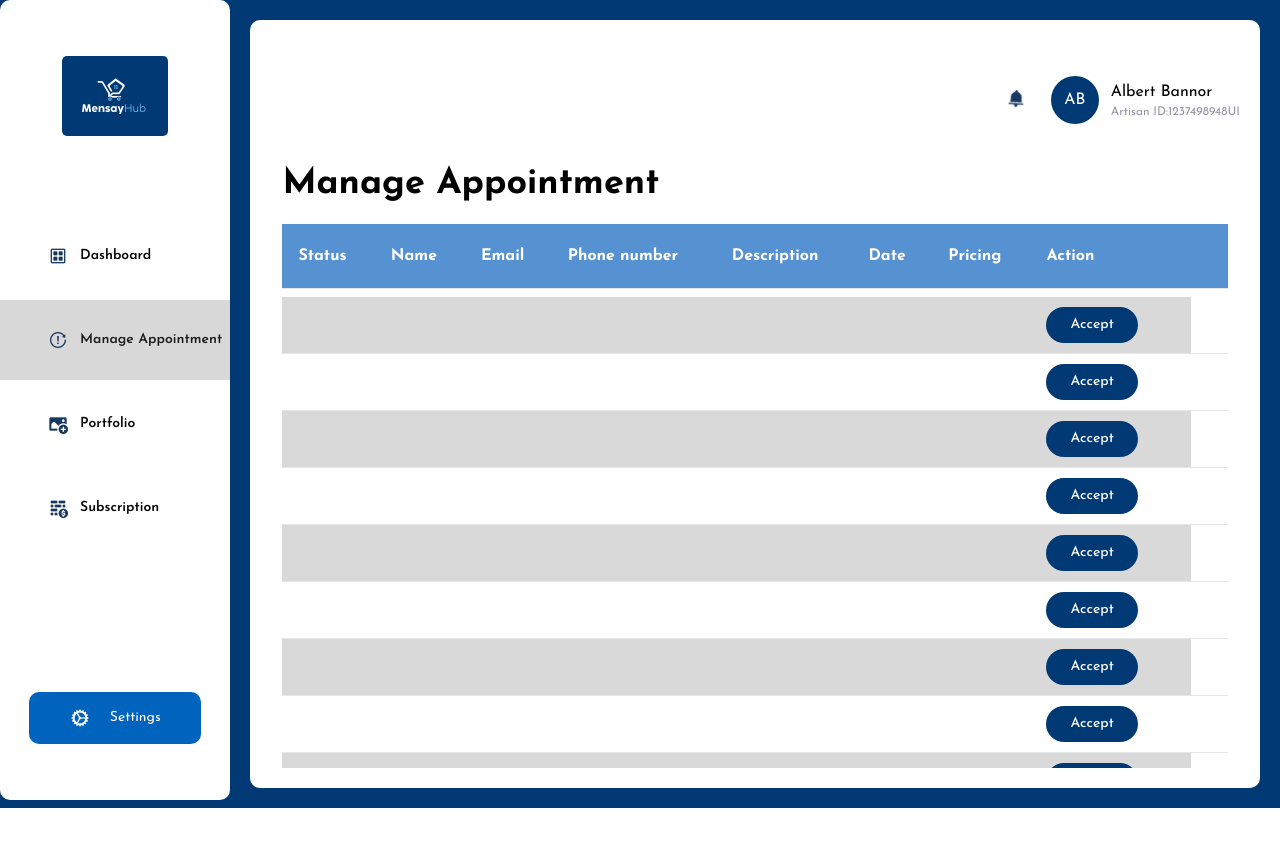
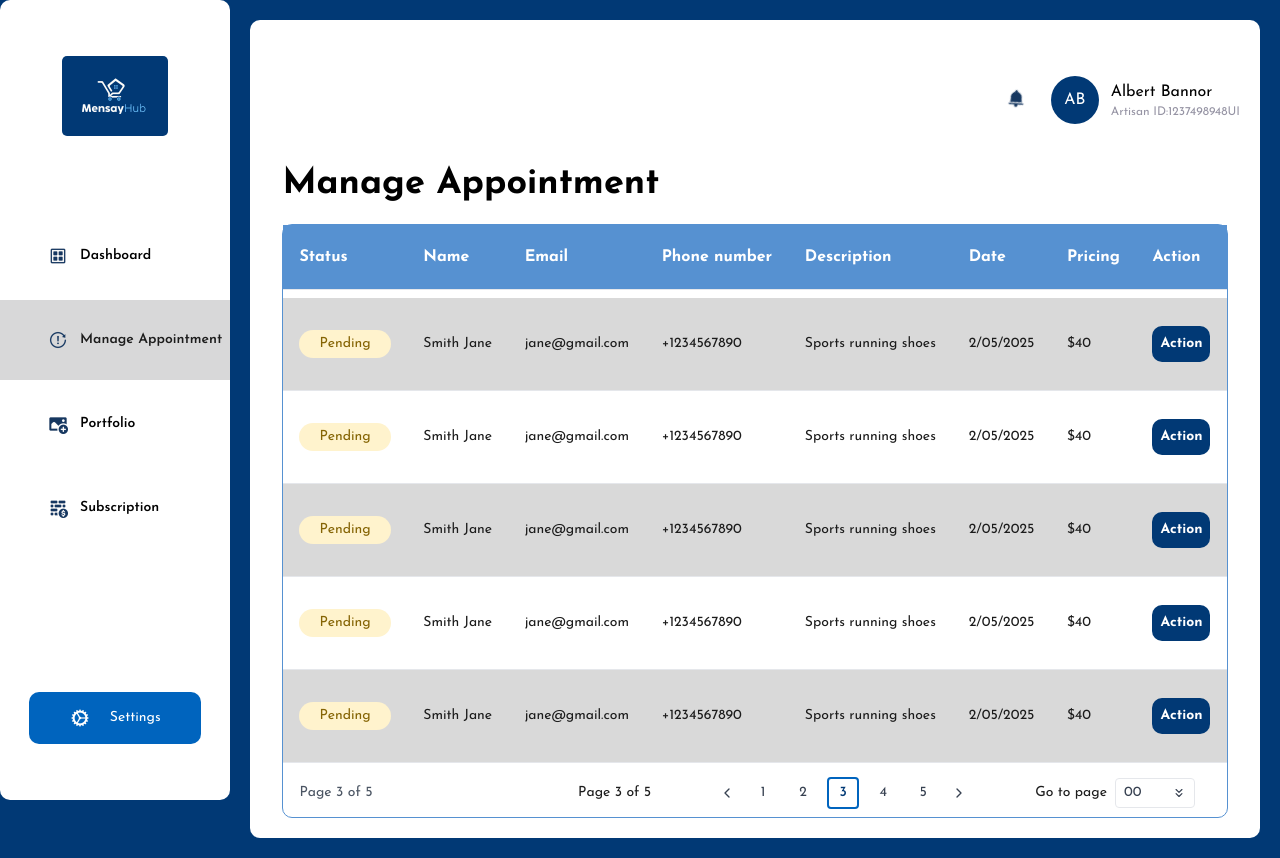
Before and after one commit to stivex001/artsianhub, a Next.js app: page /artisan/dashboard/manage-appointment in a window 1280 px wide. Before the commit the page ends 808 px from the top, so only its background shows below. Built offline with nearby package versions, Linux system fonts and the light colour scheme.

Commit message:
feat:implemented manage appointment tables

```diff
--- a/app/(Artisan)/artisan/dashboard/manage-appointment/page.tsx
+++ b/app/(Artisan)/artisan/dashboard/manage-appointment/page.tsx
@@ -1,12 +1,14 @@
 "use client";
+import CustomPagination from "@/components/shared/CustomPagination";
 import { Descriptions } from "@/components/shared/Headings";
 import StatusButton from "@/components/shared/StatusButton";
 import TablesComponent from "@/components/shared/TablesComponent";
+import Wrapper from "@/components/shared/Wrapper";
 import React, { useState } from "react";
 
 type DateProps = {
   date: string;
-  time: string;
+  time?: string;
 };
 
 const DateTimeDisplay = ({ date, time }: DateProps) => {
@@ -23,7 +25,7 @@ type Props = {};
 const ManageAppointment = (props: Props) => {
   const [selectedRows, setSelectedRows] = useState([]);
   const [currentPage, setCurrentPage] = useState(3);
-  const totalPages = 30;
+  const totalPages = 5;
 
   const handlePageChange = (page: number) => {
     console.log(`Changing to page ${page}`);
@@ -43,33 +45,34 @@ const ManageAppointment = (props: Props) => {
 
   const tableData = Array.from({ length: 11 }).map(() => ({
     status: "pending",
-    accountName: "Nike Pegasus Trail 5 GORE-TEX",
-    accountType: "", // Empty since there's no sub-text in the screenshot
-    price: "N22,000",
-    quantity: "23",
-    business: "Nike",
-    dateCreated: "27 Oct, 2023",
-    timeCreated: "11:20pm",
+    accountName: "Smith Jane",
+    email: "jane@gmail.com",
+    phoneNumber: "+1234567890",
+    description: "Sports running shoes",
+    price: "$40",
+    dateCreated: "2/05/2025",
   }));
 
   const getFormattedValue = (row: any, i: number) => [
-    // <UserProfile
-    //   profilePicture={GlobalVariables.defaultProfilePicture}
-    //   accountName={row.accountName}
-    //   accountType={row.accountType}
-    // />,
-    row.accountName,
-    row.accountType,
-    row.price,
-    row.quantity,
-    row.business,
     <StatusButton status={row.status} />,
-    <DateTimeDisplay date={row.dateCreated} time={row.timeCreated} />,
+    row.accountName, // Name
+    row.email, // Email
+    row.phoneNumber, // Phone number
+    row.description, // Description
+    <DateTimeDisplay date={row.dateCreated} />,
+    row.price, // Pricing
+    <button
+      className="bg-primary rounded-[10px] h-9 px-2 flex items-center justify-center text-white font-bold"
+      onClick={() => console.log(row)}
+    >
+      Action
+    </button>,
   ];
 
   return (
     <section className="flex flex-col gap-5">
       <Descriptions title="Manage Appointment" />
+      <Wrapper>
         <div className="w-full h-[68vh] overflow-y-auto no-scrollbar scrollbar-hidden">
           <TablesComponent
             data={tableData}
@@ -82,15 +85,26 @@ const ManageAppointment = (props: Props) => {
               if (inx === 0) {
                 console.log(val);
                 console.log(option);
-              // router.push(`/admin/products/123`);
               }
             }}
             showCheckBox={false}
-          // options={["Options 1", "Options 2"]}
-          headerClassName="py-5 px-4 text-left  text-white text-base font-bold"
+            headerClassName="py-5 px-4 text-left text-white text-base font-bold"
             headerBackgroundColor="#5691D1"
+            options={["Accept", "Decline"]}
+            hideActionButton
           />
         </div>
+        <div className="flex justify-between items-center px-4">
+          <div className="text-sm text-gray-600">
+            Page {currentPage} of {totalPages}
+          </div>
+          <CustomPagination
+            currentPage={currentPage}
+            totalPages={totalPages}
+            onPageChange={handlePageChange}
+          />
+        </div>
+      </Wrapper>
     </section>
   );
 };
--- /dev/null
+++ b/components/shared/CustomPagination.tsx
@@ -0,0 +1,160 @@
+import React, { useState } from "react";
+import { ChevronLeft, ChevronRight, ChevronsDown } from "lucide-react";
+
+type CustomPaginationProps = {
+  currentPage: number;
+  totalPages: number;
+  onPageChange: (pageNumber: number) => void;
+  visiblePages?: number;
+  showGoToPage?: boolean;
+};
+
+const CustomPagination = ({
+  currentPage = 3,
+  totalPages = 30,
+  onPageChange,
+  visiblePages = 3,
+  showGoToPage = true,
+}: CustomPaginationProps) => {
+  const [inputValue, setInputValue] = useState("");
+  const [dropdownOpen, setDropdownOpen] = useState(false);
+
+  // Generate an array of page numbers to display
+  const getPageNumbers = () => {
+    let pages = [];
+
+    // Always include page 1
+    pages.push(1);
+
+    // Middle pages
+    const startPage = Math.max(2, currentPage - Math.floor(visiblePages / 2));
+    const endPage = Math.min(totalPages - 1, startPage + visiblePages - 1);
+
+    // Add dots after page 1 if needed
+    if (startPage > 2) {
+      pages.push("...");
+    }
+
+    // Add middle pages
+    for (let i = startPage; i <= endPage; i++) {
+      pages.push(i);
+    }
+
+    // Add dots before last page if needed
+    if (endPage < totalPages - 1) {
+      pages.push("...");
+    }
+
+    // Always include last page if not already included
+    if (totalPages > 1) {
+      pages.push(totalPages);
+    }
+
+    return pages;
+  };
+
+  const handleInputChange = (e: any) => {
+    const value = e.target.value;
+    setInputValue(value);
+  };
+
+  const handleInputKeyDown = (e: any) => {
+    if (e.key === "Enter") {
+      handleGoToPage();
+    }
+  };
+
+  const handleGoToPage = () => {
+    const pageNumber = parseInt(inputValue, 10);
+    if (!isNaN(pageNumber) && pageNumber >= 1 && pageNumber <= totalPages) {
+      onPageChange(pageNumber);
+      setInputValue("");
+      setDropdownOpen(false);
+    }
+  };
+
+  const pageNumbers = getPageNumbers();
+
+  return (
+    <div className="flex items-center justify-end py-2 px-4 text-sm text-gray-700 rounded-md">
+      <div className="text-black text-sm mr-8">
+        Page {currentPage} of {totalPages}
+      </div>
+
+      <div className="flex items-center space-x-2 mx-8">
+        <button
+          onClick={() => onPageChange(Math.max(1, currentPage - 1))}
+          disabled={currentPage === 1}
+          className="p-1 rounded hover:bg-gray-100 disabled:opacity-50 disabled:cursor-not-allowed"
+          aria-label="Previous page"
+        >
+          <ChevronLeft size={16} />
+        </button>
+
+        {pageNumbers.map((page: any, index) => (
+          <React.Fragment key={index}>
+            {page === "..." ? (
+              <span className="px-2">...</span>
+            ) : (
+              <button
+                onClick={() => onPageChange(page)}
+                className={`w-8 h-8 rounded ${
+                  currentPage === page
+                    ? "border-2 border-secondary text-primary font-medium"
+                    : "hover:bg-gray-100"
+                }`}
+              >
+                {page}
+              </button>
+            )}
+          </React.Fragment>
+        ))}
+
+        <button
+          onClick={() => onPageChange(Math.min(totalPages, currentPage + 1))}
+          disabled={currentPage === totalPages}
+          className="p-1 rounded hover:bg-gray-100 disabled:opacity-50 disabled:cursor-not-allowed"
+          aria-label="Next page"
+        >
+          <ChevronRight size={16} />
+        </button>
+      </div>
+
+      {showGoToPage && (
+        <div className="ml-8 relative">
+          <div className="flex items-center">
+            <span className="text-black text-sm mr-2">Go to page</span>
+            <div className="relative inline-block">
+              <button
+                className="flex items-center border rounded px-2 py-1 w-20 justify-between"
+                onClick={() => setDropdownOpen(!dropdownOpen)}
+              >
+                <span className="text-gray-700">{inputValue || "00"}</span>
+                <ChevronsDown size={14} />
+              </button>
+
+              {dropdownOpen && (
+                <div className="absolute bottom-full mb-2 w-24 bg-white border rounded shadow-lg z-10 max-h-40 overflow-y-auto">
+                  {Array.from({ length: Math.min(30, totalPages) }, (_, i) => (
+                    <button
+                      key={i}
+                      className="w-full text-left px-2 py-1 hover:bg-gray-100"
+                      onClick={() => {
+                        onPageChange(i + 1);
+                        setDropdownOpen(false);
+                      }}
+                    >
+                      {i + 1}
+                    </button>
+                  ))}
+                </div>
+              )}
+            </div>
+          </div>
+        </div>
+      )}
+    </div>
+  );
+};
+
+export default CustomPagination;
--- a/components/shared/PopupOptions.tsx
+++ b/components/shared/PopupOptions.tsx
@@ -8,7 +8,7 @@ type OptionsPopupProps = {
 const OptionsPopup = ({ options, popUpFunction }: OptionsPopupProps) => {
   return (
     <div className="relative">
-      <div className="w-[171px] inset-x-[-120px] absolute z-10 shadow-lg top-4 right-6 rounded-[4px] bg-whiteColor p-2 flex flex-col">
+      <div className="w-[171px] inset-x-[-120px] absolute z-[99] shadow-lg top-4 right-6 rounded-[4px] bg-white p-2 flex flex-col">
         {options.map((option, inx) => (
           <p
             role="button"
--- a/components/shared/StatusButton.tsx
+++ b/components/shared/StatusButton.tsx
@@ -11,119 +11,62 @@ type Styles = {
   text: string;
 };
 
-const StatusButton = ({ status }: StatusButtonProps) => {
-  let styles: Styles = { backgroundColor: "", color: "", text: "" };
-
-  switch (status?.toLowerCase()) {
-    case "pending":
-      styles = {
-        backgroundColor: "#FFF3CD",
-        color: "#856404",
-        text: "Pending",
-      };
-      break;
-
-    case "approved":
-      styles = {
-        backgroundColor: "#ECFDF3",
-        color: "#358619",
-        text: "Approved",
-      };
-      break;
-    case "completed":
-      styles = {
+const statusStyles: Record<string, Styles> = {
+  pending: { backgroundColor: "#FFF3CD", color: "#856404", text: "Pending" },
+  approved: { backgroundColor: "#ECFDF3", color: "#358619", text: "Approved" },
+  completed: {
     backgroundColor: "#358619",
     color: "#ffffff",
     text: "Completed",
-      };
-      break;
-
-    case "in progress":
-      styles = {
+  },
+  "in progress": {
     backgroundColor: "#FFF3CD",
     color: "#856404",
     text: "In Progress",
-      };
-      break;
-    case "active":
-      styles = {
-        backgroundColor: "#34C759",
-        color: "#ffffff",
-        text: "Active",
-      };
-      break;
-    case "available":
-      styles = {
+  },
+  active: { backgroundColor: "#34C759", color: "#ffffff", text: "Active" },
+  available: {
     backgroundColor: "#E7F6EC",
     color: "#036B26",
     text: "Available",
-      };
-      break;
-    case "delivered":
-      styles = {
+  },
+  delivered: {
     backgroundColor: "#E7F6EC",
     color: "#036B26",
     text: "Delivered",
-      };
-      break;
-    case "suspended":
-      styles = {
+  },
+  suspended: {
     backgroundColor: "#F8D7DA",
     color: "#721C24",
     text: "Suspended",
-      };
-      break;
-    case "cancelled":
-      styles = {
+  },
+  cancelled: {
     backgroundColor: "#F8D7DA",
     color: "#721C24",
     text: "Cancelled",
-      };
-      break;
-
-    case "accepted":
-      styles = {
-        backgroundColor: "#E7F6EC",
-        color: "#036B26",
-        text: "Accepted",
-      };
-      break;
-    case "declined":
-      styles = {
-        backgroundColor: "#F8D7DA",
-        color: "#721C24",
-        text: "Declined",
-      };
-      break;
-    case "inactive":
-      styles = {
-        backgroundColor: "#F8D7DA",
-        color: "#721C24",
-        text: "Inactive",
-      };
-      break;
-    case "Awating Inspection":
-      styles = {
+  },
+  accepted: { backgroundColor: "#E7F6EC", color: "#036B26", text: "Accepted" },
+  declined: { backgroundColor: "#F8D7DA", color: "#721C24", text: "Declined" },
+  inactive: { backgroundColor: "#F8D7DA", color: "#721C24", text: "Inactive" },
+  "awaiting inspection": {
     backgroundColor: "#FFF3CD",
     color: "#856404",
     text: "Awaiting Inspection",
-      };
-      break;
-    case "LEVEL_THREE_APPROVED":
-      styles = {
+  },
+  level_three_approved: {
     backgroundColor: "#ECFDF3",
     color: "#358619",
     text: "Approved for Auction",
+  },
 };
-      break;
-    default:
-      styles = {
+
+const StatusButton = ({ status }: StatusButtonProps) => {
+  const lowerCaseStatus = status.toLowerCase();
+  const styles = statusStyles[lowerCaseStatus] ?? {
     backgroundColor: "#E2E3E5",
     color: "#383D41",
     text: capitalizeFirstLetter(status),
   };
-      break;
-  }
 
   return (
     <button
--- a/components/shared/TablesComponent.tsx
+++ b/components/shared/TablesComponent.tsx
@@ -97,7 +97,7 @@ const TablesComponent = ({
                 position: "sticky",
                 top: 0,
                 zIndex: 10,
-                width: "100%"
+                width: "100%",
 
                 // boxShadow: "0 1px 2px rgba(0, 0, 0, 0.1)", // Subtle shadow for separation
               }}
@@ -105,7 +105,7 @@ const TablesComponent = ({
               <tr className="border-b rounded-[10px] bg-[#5691D1] ">
                 {headers.map((header, i) => (
                   <th key={i} className={headerClassName}>
-                    <div className="flex gap-3 items-center">
+                    <div className="flex gap-3 items-center whitespace-nowrap">
                       {i === 0 && showCheckBox && (
                         <CustomCheckBox
                           checked={
@@ -127,9 +127,12 @@ const TablesComponent = ({
               </tr>
               <tr className="h-2" aria-hidden="true"></tr>
             </thead>
-            <tbody style={{backgroundColor: "red"}} className="">
+            <tbody style={{ backgroundColor: "red" }} className="">
               {data.map((eachRow, index) => {
                 const formatedValue = getFormattedValue(eachRow, index);
+
+                console.log(formatedValue, "row");
+
                 return (
                   <tr
                     key={index}
@@ -139,19 +142,16 @@ const TablesComponent = ({
                     // className={`bg-white border-b last:border-b-0`}
                   >
                     {formatedValue.map((item: any, i: number) => (
-                      <td
-                        key={i}
-                        className="px-4 py-7 text-sm text-black mb-5"
-                      >
-                        <div className="flex items-center gap-3">
+                      <td key={i} className="px-4 py-7 text-sm text-black mb-5">
+                        <div className="flex items-center gap-3 whitespace-nowrap">
                           {i === 0 && showCheckBox && (
                             <CustomCheckBox
                               onChange={() => toggleRow(index, eachRow)}
                               checked={selectedRows.includes(index)}
                             />
                           )}
-                          {renderData(item)}
-                          {/* dshuihish */}
+
+                          <p className="text-black text-sm">{item} </p>
                         </div>
                       </td>
                     ))}
```
Also changed, not shown: utils/renderData.tsx (+24 -6 lines). Lines whose indentation alone changed are shown as unchanged.
